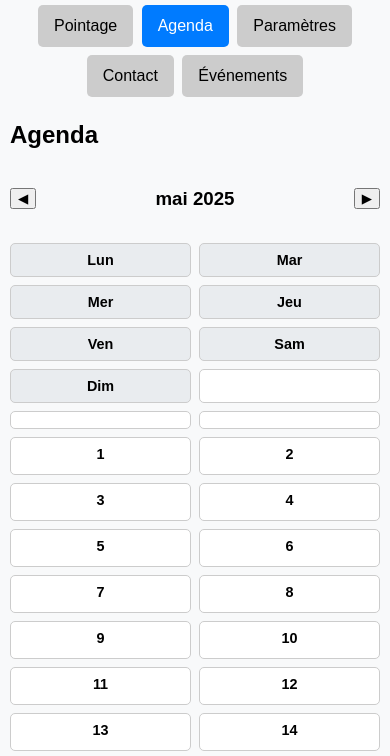
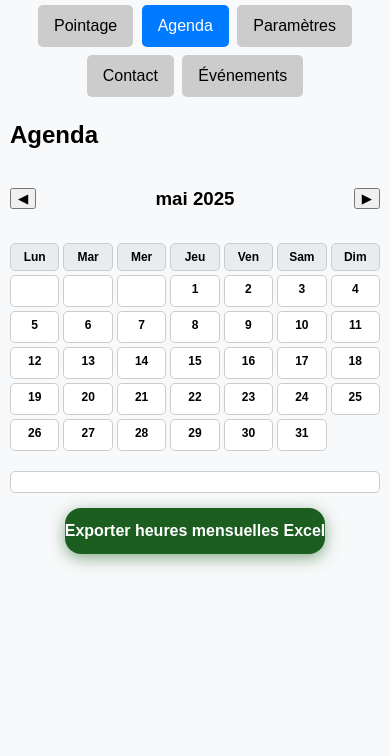
Before and after one commit to JordanCochain/pointeuse, a plain HTML site: page index.html in a window 390 px wide. Both pictures are taken after a click on the button "Agenda". Shown: the part 79-835 px from the top of the page. Drawn offline with Linux system fonts and the light colour scheme.

Commit message:
Mise à jour complète : correction pointage, contacts, couleurs, etc.

```diff
--- a/style.css
+++ b/style.css
@@ -332,16 +332,21 @@ form#form-contact button:hover {
     font-size: 1em;
   }
 
-  .agenda-grid {
-    grid-template-columns: repeat(2, 1fr);
-    gap: 8px;
-  }
+.agenda-grid {
+  display: grid;
+  grid-template-columns: repeat(7, minmax(0, 1fr));
+  gap: 4px;
+  width: 100%;
+  overflow-x: hidden;
+}
 
-  .agenda-cell,
-  .agenda-header {
-    padding: 8px 6px;
-    font-size: 0.9em;
-  }
+.agenda-cell,
+.agenda-header {
+  padding: 6px;
+  font-size: 0.75em;
+  word-break: break-word;
+  min-width: 0;
+}
 
   .detail-jour {
     padding: 10px;
```
